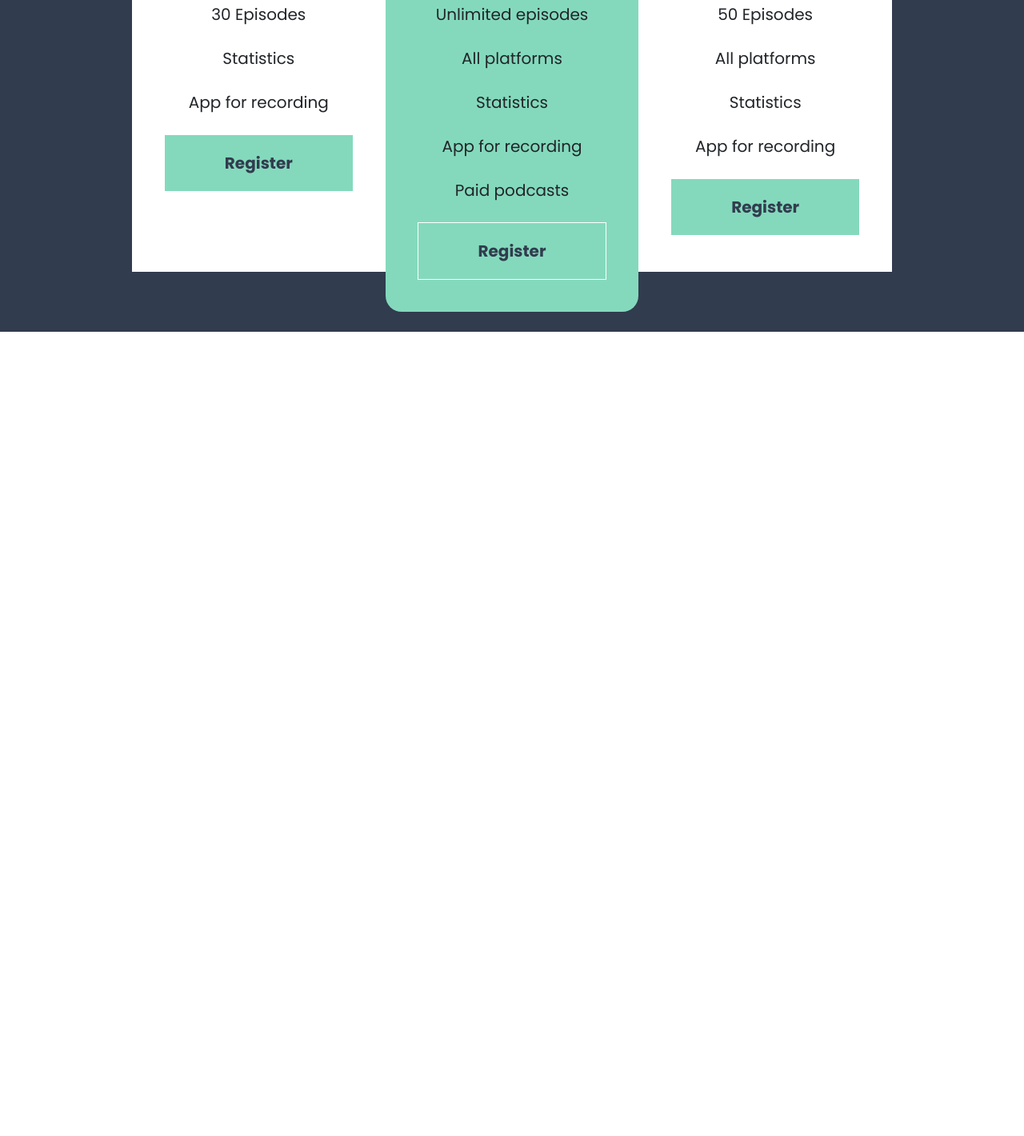
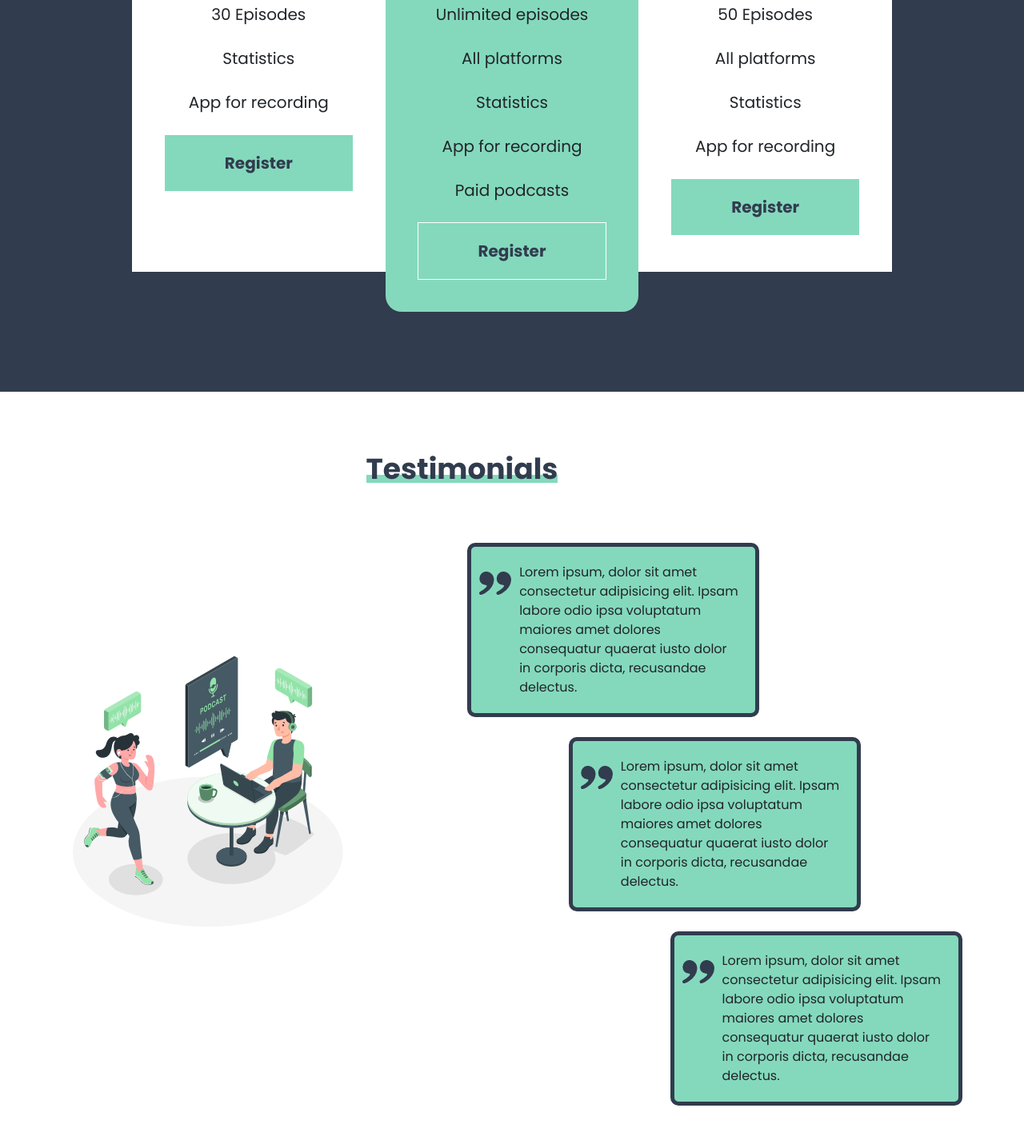
Before and after one commit to ManuelDevWeb/PodcastFM_Bootstrap5_SASS-, a website: page index.html in a window 1280 px wide. Shown: the part 3223-4644 px from the top of the page at 80% size. Before the commit the page ends 3638 px from the top, so only its background shows below. Drawn offline with Linux system fonts and the light colour scheme.

Commit message:
Se finalizo la seccion de testimoniales

```diff
--- a/PasoAPaso.txt
+++ b/PasoAPaso.txt
@@ -67,3 +67,9 @@
 27. Crear la estructura de la seccion en el archivo index.html
 
 28. Crear el archivo: src/scss/ui/_plans.scss
+
+🟢 Seccion Testimonials
+
+29. Crear la estructura de la seccion en el archivo index.html
+
+30. Crear el archivo: src/scss/ui/_testimonials.scss
--- a/index.html
+++ b/index.html
@@ -84,7 +84,7 @@
     </section>
 
     <!-- Section Plans -->
-    <section class="plans bg-secondary py-4">
+    <section class="plans bg-secondary py-4 pb-5">
       <div class="container-xl">
         <h2>Plans</h2>
         <p class="text-white">Start for free, create your plan when needed</p>
@@ -129,5 +129,45 @@
         </div>
       </div>
     </section>
+
+    <!-- Section Testimonials -->
+    <section class="testimonials container-xl py-4">
+      <div class="row align-content-center justify-content-center">
+        <div class="col-md-4 d-flex">
+          <img
+            class="img-fluid d-block mx-auto"
+            src="build/img/app.svg"
+            alt="Image app"
+          />
+        </div>
+        <div class="col-md-8">
+          <h2>Testimonials</h2>
+          <div class="row mt-3">
+            <!-- Offset deja 2 espacios al inicio -->
+            <div class="col-md-6 offset-2 mb-2">
+              <div class="testimonial bg-primary">
+                Lorem ipsum, dolor sit amet consectetur adipisicing elit. Ipsam
+                labore odio ipsa voluptatum maiores amet dolores consequatur
+                quaerat iusto dolor in corporis dicta, recusandae delectus.
+              </div>
+            </div>
+            <div class="col-md-6 offset-4 mb-2">
+              <div class="testimonial bg-primary">
+                Lorem ipsum, dolor sit amet consectetur adipisicing elit. Ipsam
+                labore odio ipsa voluptatum maiores amet dolores consequatur
+                quaerat iusto dolor in corporis dicta, recusandae delectus.
+              </div>
+            </div>
+            <div class="col-md-6 offset-6 mb-2">
+              <div class="testimonial bg-primary">
+                Lorem ipsum, dolor sit amet consectetur adipisicing elit. Ipsam
+                labore odio ipsa voluptatum maiores amet dolores consequatur
+                quaerat iusto dolor in corporis dicta, recusandae delectus.
+              </div>
+            </div>
+          </div>
+        </div>
+      </div>
+    </section>
   </body>
 </html>
--- a/src/scss/ui/_index.scss
+++ b/src/scss/ui/_index.scss
@@ -8,3 +8,5 @@
 @forward "statistics";
 // Importando archivo _plans.scss (Forward solo importa el archivo, pero no lo compila)
 @forward "plans";
+// Importando archivo _testimonials.scss (Forward solo importa el archivo, pero no lo compila)
+@forward "testimonials";
--- /dev/null
+++ b/src/scss/ui/_testimonials.scss
@@ -0,0 +1,35 @@
+// _testimonials.scss (_ Indica que se importara en otro archivo)
+
+// Importando archivo _mixins.scss (Use compila el archivo)
+@use "utils/mixins" as m;
+// Importando archivo _custom.scss (Use compila el archivo)
+@use "../custom" as *;
+
+.testimonials {
+  h2 {
+    // Invocando mixin headingBorder
+    @include m.headingBorder($secondary, $primary);
+  }
+}
+
+.testimonial {
+  border: 0.5rem solid $secondary;
+  border-radius: 1rem;
+  font-size: 1.6rem;
+  padding: 2rem 2rem 2rem 6rem;
+  position: relative;
+
+  // Pseudo selector para la comilla
+  &::before {
+    content: "";
+    width: 5rem;
+    height: 5rem;
+    display: block;
+    background-image: url(../img/comilla.svg);
+    background-size: 4rem;
+    background-repeat: no-repeat;
+    background-position: center center;
+    position: absolute;
+    left: 0.5rem;
+  }
+}
```
Also changed, not shown: build/css/app.css, build/img/app.svg (added), src/img/app.svg (added).
